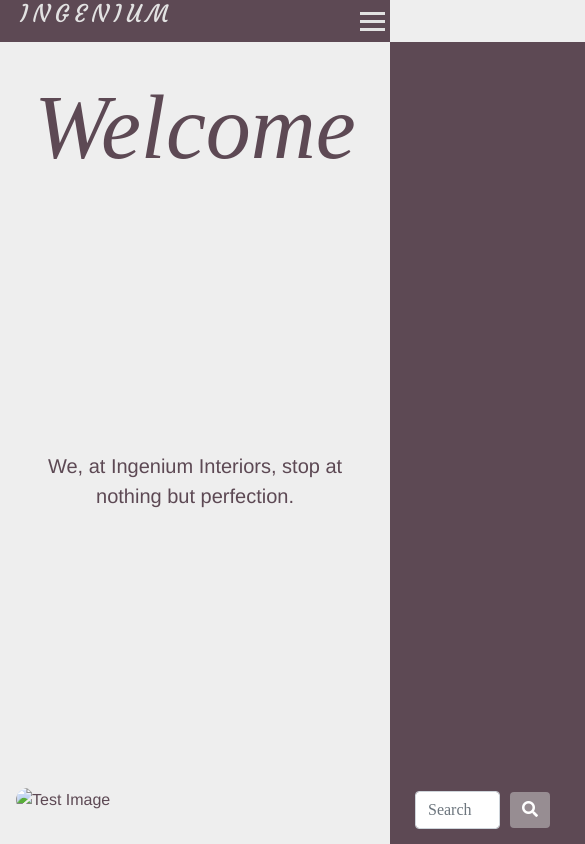
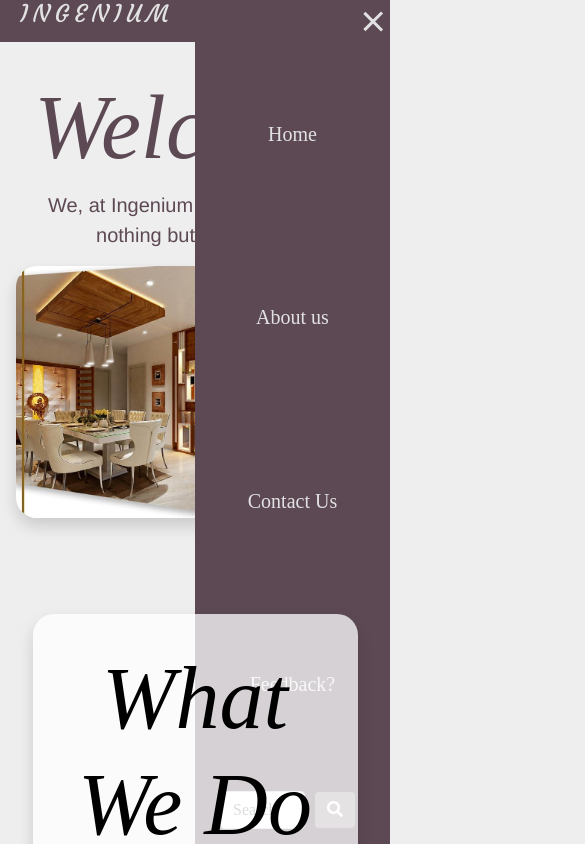
Before and after one commit to RoshanJose7/interior-design-1, a website: page src/pages/index.html in a window 390 px wide. Both pictures are taken after a click on the element 372 px from the left and 21 px from the top of the page. Shown: the top 844 px of the page, 585 px wide, since content can reach past the window. Drawn offline with nearby package versions, Linux system fonts and the light colour scheme; files that its build step writes are made by us from their sources; a web font is replaced by a local one.

Commit message:
Fix: aesthetics
- Fixed paths.
- Fixed line lengths.
- Other minor fixes

```diff
--- a/src/pages/index.html
+++ b/src/pages/index.html
@@ -22,8 +22,8 @@
 	<meta property='article:author' content='WD06B6 Team.'>
 
 	<!-- Site icons -->
-	<link rel='shortcut icon' href='./path/to/favicon.ico' type='image/x-icon'>
-	<link rel='mask-icon' href='./path/to/favicon.ico' color='#'>
+	<link rel='shortcut icon' href='/favicon.ico' type='image/x-icon'>
+	<link rel='mask-icon' href='/favicon.ico' color='#'>
 
 	<!-- Bootstrap CDN -->
 	<link
@@ -49,8 +49,8 @@
 	></script>
 
 	<!-- External files. -->
-	<link rel='stylesheet' href='./css/style.css'>
-	<link rel='stylesheet' href='./css/responsive.css'>
+	<link rel='stylesheet' href='/css/style.css'>
+	<link rel='stylesheet' href='/css/responsive.css'>
 </head>
 <body>
 	<nav>
@@ -59,9 +59,9 @@
 		</div>
 		<ul class='nav-links'>
 		  	<li><a href='#'>Home</a></li>
-			<li><a href='./pages/about.html'>About us</a></li>
-			<li><a href='#'>Contact Us</a></li>
-			 <li><a href='#'>Feedback?</a></li>
+			<li><a href='/about'>About us</a></li>
+			<li><a href='/contact'>Contact Us</a></li>
+			 <li><a href='/feedback'>Feedback?</a></li>
 			<form class='search form-inline my-2'>
 				<input class='search-txt-box form-control' type='search' placeholder='Search' aria-label='Search'>
 				<button id='search-btn' class='btn btn-primary my-2' type='submit'>
@@ -75,34 +75,35 @@
 			<div class='line3'></div>
 		</div>
 	</nav>
-	<div class='main-pg jumbotron bg-transparent'>
+	<div class='focus jumbotron bg-transparent text-center'>
 		<h1 class='display-1 text-center ital'>Welcome</h1>
 		<p class='lead text-center'>We, at Ingenium Interiors, stop at nothing but perfection.</p>
-		<img src='./img/image2.jpg' alt='Test Image' class='main-img img-fluid'>
+		<img src='/img/image2.jpg' alt='Focus Image' class='main-img img-fluid shadow'>
 	</div>
 
-	<div class='col-10 col-md-8 mx-auto container block'>
-		<h2 class='display-2 ital text-center'>What We Do</h2>
+	<div class='col-10 col-md-8 mx-auto container block shadow'>
+		<h2 class='display-2 ital text-center mb-5'>What We Do</h2>
 		<div class='col-10 col-md-8 mx-auto'>
 			<p>
-				INGENIUM Interior Design is a full-service interior design company located in the Lorem Ipsum, specializing in both
-				residential and commercial design. Whether you need a quick refresh of furniture and paint colors, or an extensive
-				whole-house renovation, we can provide the expertise to make sure the project runs smoothly and gives you the
-				best results possible.
+				INGENIUM Interior Design is a full-service interior design company located in the Lorem Ipsum,
+				specializing in both residential and commercial design. Whether you need a quick refresh of
+				furniture and paint colors, or an extensive whole-house renovation, we can provide the expertise to
+				make sure the project runs smoothly and gives you the best results possible.
 			</p>
 			<p>
-				We believe that where you live matters hugely. Your home is not just an asset. It’s where you spend your life;
-				your best days and your worst days. It needs to make sense. To work as it should. Have all the modern comforts
-				but remain true to its original beauty and heritage.
+				We believe that where you live matters hugely. Your home is not just an asset. It’s where you spend
+				your life; your best days and your worst days. It needs to make sense. To work as it should. Have all
+				the modern comforts but remain true to its original beauty and heritage.
 			</p>
 			<p>
-				Because we are a small design firm, we are extremely flexible and nimble. We have relationships with many local craftsmen
-				and subcontractors, so you can be assured that your project is completed with the highest standards. Or, if you prefer,
-				you can hire your own contractors, and we’ll work with them throughout the remodeling process.
+				Because we are a small design firm, we are extremely flexible and nimble. We have relationships with
+				many local craftsmen and subcontractors, so you can be assured that your project is completed with the
+				highest standards. Or, if you prefer, you can hire your own contractors, and we’ll work with them
+				throughout the remodeling process.
 			</p>
 		</div>
 	</div>
-	<script src='./js/index.js'></script>
-	<script src='./js/nav-anim.js'></script>
+	<script src='/js/index.js'></script>
+	<script src='/js/nav-anim.js'></script>
 </body>
 </html>
```
